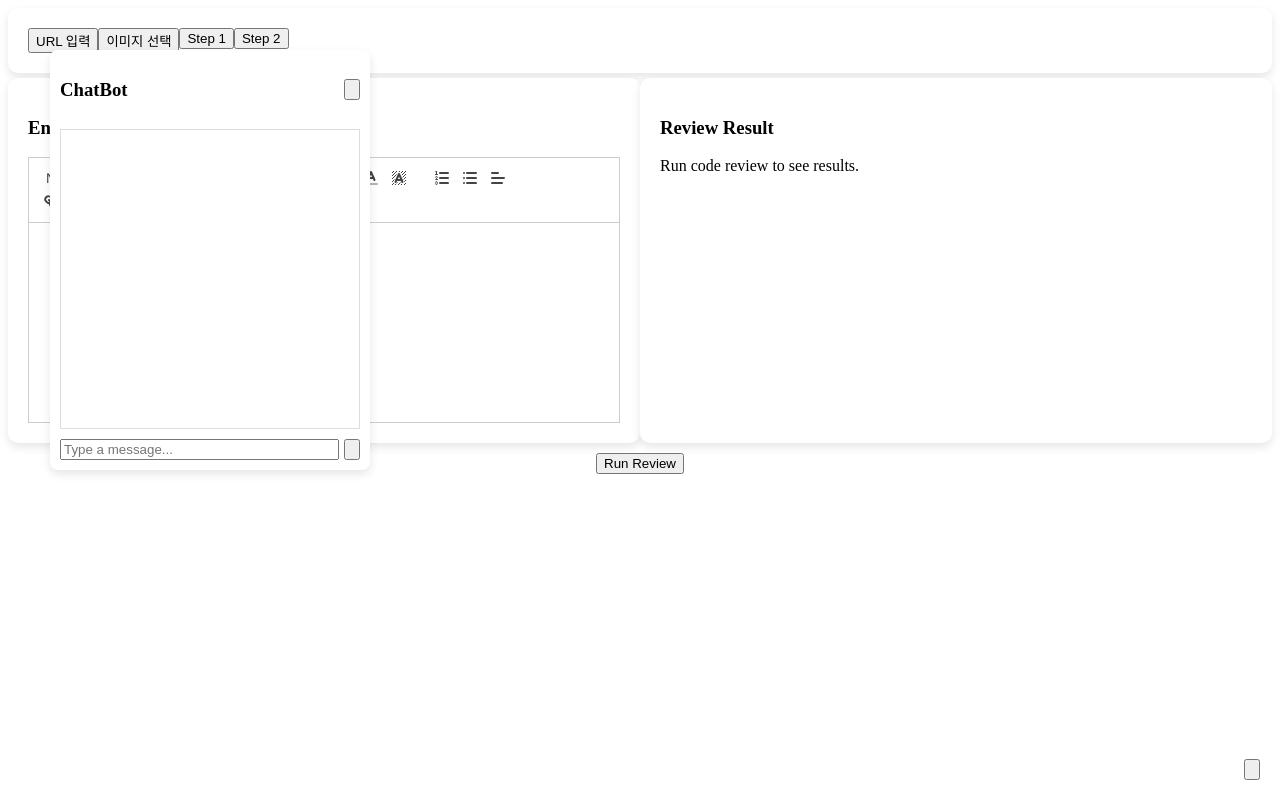
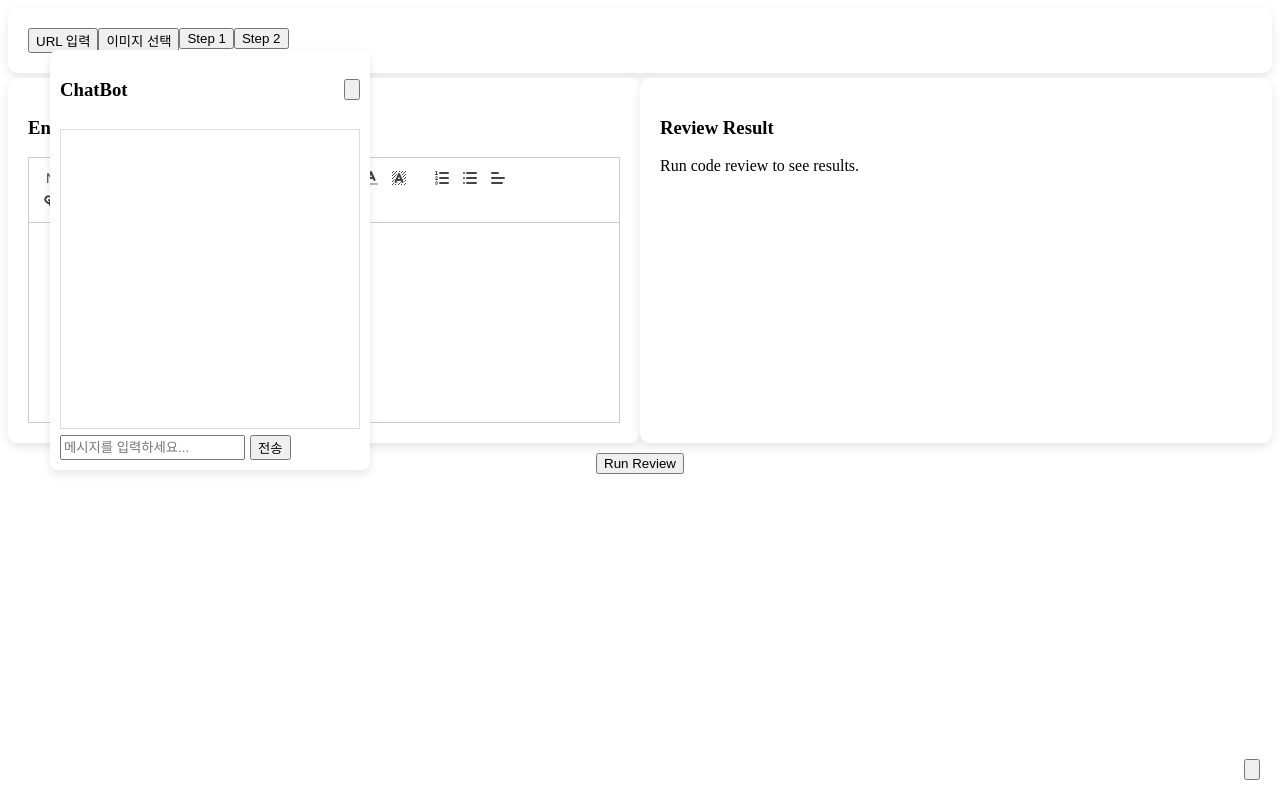
Before and after one commit to HyeongSikkk/code_review, a Next.js app in the folder frontend/: page /ReviewPage in a window 1280 px wide. Both pictures are taken after a click on the button 1252 px from the left and 769 px from the top of the page. Built offline with nearby package versions, Linux system fonts and the light colour scheme.

Commit message:
chatbot 컴포넌트 분리 및 css추가

```diff
--- a/frontend/package.json
+++ b/frontend/package.json
@@ -11,7 +11,7 @@
   },
   "dependencies": {
     "gsap": "^3.12.7",
-    "next": "^15.1.6",
+    "next": "^15.1.7",
     "primeicons": "^7.0.0",
     "primereact": "^10.9.2",
     "quill": "^2.0.3",
--- /dev/null
+++ b/frontend/src/components/Chatbot.tsx
@@ -0,0 +1,79 @@
+import React, { useState, useRef, useEffect } from "react";
+import "../styles/review.css";
+import { InputText } from "primereact/inputtext";
+import { ScrollPanel } from "primereact/scrollpanel";
+import { Button } from "primereact/button";
+
+const Chatbot: React.FC = () => {
+  const [chatOpen, setChatOpen] = useState<boolean>(false); // 챗봇 토글 상태
+  const [chatMessages, setChatMessages] = useState<{ sender: string; text: string }[]>([]); // 채팅 메시지 상태
+  const [userInput, setUserInput] = useState<string>(""); // 사용자 입력 상태
+  const scrollRef = useRef<HTMLDivElement | null>(null);
+
+  // 스크롤을 최신 메시지로 이동
+  useEffect(() => {
+    if (scrollRef.current) {
+      scrollRef.current.scrollTop = scrollRef.current.scrollHeight;
+    }
+  }, [chatMessages]);
+
+  const sendMessage = () => {
+    if (userInput.trim() === "") return;
+
+    const newMessages = [...chatMessages, { sender: "user", text: userInput }];
+    setChatMessages(newMessages);
+    setUserInput("");
+
+    // 챗봇 응답 (추후 백엔드 연결 가능)
+    setTimeout(() => {
+      setChatMessages((prevMessages) => [
+        ...prevMessages,
+        { sender: "bot", text: "이해했어요! 더 도와드릴까요?" },
+      ]);
+    }, 1000);
+  };
+
+  return (
+    <>
+      {/* 챗봇 열기 버튼 */}
+      <Button
+        icon="pi pi-comments"
+        className="p-button-rounded p-button-secondary chatbot-button"
+        style={{ position: "fixed", bottom: "20px", right: "20px", zIndex: 1000 }}
+        onClick={() => setChatOpen(!chatOpen)}
+      />
+
+      {/* 챗봇 창 */}
+      {chatOpen && (
+        <div className="chatbot-window">
+          <div className="chatbot-header">
+            <h3>ChatBot</h3>
+            <Button icon="pi pi-times" className="p-button-text" onClick={() => setChatOpen(false)} />
+          </div>
+
+          {/* 채팅 메시지 영역 */}
+          <ScrollPanel ref={scrollRef} className="chatbot-messages">
+            {chatMessages.map((msg, index) => (
+              <div key={index} className={`chat-message ${msg.sender}`}>
+                <div className="chat-bubble">{msg.text}</div>
+              </div>
+            ))}
+          </ScrollPanel>
+
+          {/* 입력창 */}
+          <div className="chatbot-input">
+            <InputText
+              value={userInput}
+              onChange={(e) => setUserInput(e.target.value)}
+              placeholder="메시지를 입력하세요..."
+              className="w-full"
+            />
+            <Button label="전송" icon="pi pi-send" className="p-button-primary" onClick={sendMessage} />
+          </div>
+        </div>
+      )}
+    </>
+  );
+};
+
+export default Chatbot;
--- a/frontend/src/pages/ReviewPage.tsx
+++ b/frontend/src/pages/ReviewPage.tsx
@@ -5,37 +5,18 @@ import { Button } from 'primereact/button';
 import { Editor } from 'primereact/editor';
 import UrlOrFileUploader from '../components/UrlOrFileUploader';
 import StepSelector from '../components/StepSelector';
-import { InputText } from 'primereact/inputtext';
-import { ScrollPanel } from 'primereact/scrollpanel';
+import Chatbot from '../components/Chatbot';
 
 
 const ReviewPage: React.FC = () => {
   const [code, setCode] = useState<string>(''); // 코드 입력 상태
   const [reviewResult, setReviewResult] = useState<string | null>(null); // 코드 리뷰 결과
-  const [chatOpen, setChatOpen] = useState<boolean>(false); // 챗봇 토글 상태
-  const [chatMessages, setChatMessages] = useState<{ sender: string; text: string }[]>([]); // 채팅 메시지 상태
-  const [userInput, setUserInput] = useState<string>(''); // 사용자 입력 상태
 
   // 코드 리뷰 실행
   const handleReview = () => {
     console.log('Code submitted for review:', code);
     setReviewResult('✔ Code is clean and optimized! ✅'); // TODO: 백엔드 API 연동 예정
   };
-  // 챗봇 메시지 전송 핸들러
-  const sendMessage = () => {
-    if (userInput.trim() === '') return;
-
-    const newMessages = [...chatMessages, { sender: 'user', text: userInput }];
-    setChatMessages(newMessages);
-    setUserInput('');
-
-    // 챗봇 응답 (추후 백엔드 연결 가능)
-    setTimeout(() => {
-      setChatMessages(prevMessages => [...prevMessages, { sender: 'bot', text: '이해했어요! 더 도와드릴까요?' }]);
-    }, 1000);
-  };
-
-
 
   return (
     <div className="review-page">
@@ -46,7 +27,6 @@ const ReviewPage: React.FC = () => {
         <div className='step-input'>
           <StepSelector />
         </div>
-
       </div>
 
       {/* ✅ 코드 입력과 결과를 가로로 배치 */}
@@ -70,74 +50,11 @@ const ReviewPage: React.FC = () => {
 
       {/* 코드 검사 버튼 (아래) */}
       <div className='review-button'>
-      <Button label="Run Review" icon="pi pi-search" className="p-button-lg p-button-primary review-button" onClick={handleReview} />
+        <Button label="Run Review" icon="pi pi-search" className="p-button-lg p-button-primary review-button" onClick={handleReview} />
       </div>
-      {/* ✅ 챗봇 버튼 (우측 하단) */}
-      <Button
-        icon="pi pi-comments"
-        className="p-button-rounded p-button-secondary chatbot-button"
-        style={{ position: 'fixed', bottom: '20px', right: '20px', zIndex: 1000 }}
-        onClick={() => setChatOpen(!chatOpen)}
-      />
-
-      {/* ✅ 챗봇 대화창 (화면이 어두워지지 않도록 Dialog 대신 div 사용) */}
-      {chatOpen && (
-        <div
-          className="chatbot-window"
-          style={{
-            position: 'fixed',
-            top: '50px',
-            left: '50px',
-            width: '300px',
-            height: '400px',
-            backgroundColor: 'white',
-            boxShadow: '0px 4px 10px rgba(0,0,0,0.1)',
-            borderRadius: '8px',
-            padding: '10px',
-            zIndex: 1001
-          }}
-        >
-          <div className="chatbot-header" style={{ display: 'flex', justifyContent: 'space-between', alignItems: 'center', marginBottom: '10px' }}>
-            <h3>ChatBot</h3>
-            <Button icon="pi pi-times" className="p-button-text" onClick={() => setChatOpen(false)} />
-          </div>
-
-          {/* 채팅 메시지 영역 */}
-          <ScrollPanel style={{ width: '100%', height: '300px', padding: '5px', border: '1px solid #ddd' }}>
-            {chatMessages.map((msg, index) => (
-              <div key={index} style={{ textAlign: msg.sender === 'user' ? 'right' : 'left', marginBottom: '5px' }}>
-                <div
-                  style={{
-                    display: 'inline-block',
-                    padding: '5px 10px',
-                    borderRadius: '5px',
-                    backgroundColor: msg.sender === 'user' ? '#007ad9' : '#ddd',
-                    color: msg.sender === 'user' ? 'white' : 'black'
-                  }}
-                >
-                  {msg.text}
-                </div>
-              </div>
-            ))}
-          </ScrollPanel>
-
-          {/* 입력 필드 */}
-          <div style={{ display: 'flex', marginTop: '10px' }}>
-            <InputText
-              value={userInput}
-              onChange={(e) => setUserInput(e.target.value)}
-              style={{ flexGrow: 1, marginRight: '5px' }}
-              placeholder="Type a message..."
-            />
-            <Button icon="pi pi-send" className="p-button-primary" onClick={sendMessage} />
-          </div>
-        </div>
-      )}
+      <Chatbot /> {/* 챗봇*/}
     </div>
-  );
+  )
 };
 
-
-
-
 export default ReviewPage;
--- a/frontend/src/styles/review.css
+++ b/frontend/src/styles/review.css
@@ -59,3 +59,82 @@
   top: 20px;
   left: 20px;
 }
+
+/* 챗봇 관련 스타일 */
+/* 챗봇 버튼 */
+.chatbot-button {
+position: fixed;
+bottom: 20px;
+right: 20px;
+z-index: 1000;
+}
+
+/* 챗봇 창 */
+.chatbot-window {
+position: fixed;
+top: 50px;
+left: 50px;
+width: 300px;
+height: 400px;
+background-color: white;
+box-shadow: 0px 4px 10px rgba(0, 0, 0, 0.1);
+border-radius: 8px;
+padding: 10px;
+z-index: 1001;
+display: flex;
+flex-direction: column;
+}
+
+/* 챗봇 헤더 */
+.chatbot-header {
+display: flex;
+justify-content: space-between;
+align-items: center;
+margin-bottom: 10px;
+}
+
+/* 채팅 메시지 영역 */
+.chatbot-messages {
+width: 100%;
+height: 300px;
+padding: 5px;
+border: 1px solid #ddd;
+overflow-y: auto;
+}
+
+/* 개별 메시지 */
+.chat-message {
+margin-bottom: 5px;
+}
+
+.chat-message.user {
+text-align: right;
+}
+
+.chat-message.bot {
+text-align: left;
+}
+
+/* 말풍선 스타일 */
+.chat-bubble {
+display: inline-block;
+padding: 5px 10px;
+border-radius: 5px;
+}
+
+.chat-message.user .chat-bubble {
+background-color: #007ad9;
+color: white;
+}
+
+.chat-message.bot .chat-bubble {
+background-color: #ddd;
+color: black;
+}
+
+/* 입력창 */
+.chatbot-input {
+display: flex;
+gap: 5px;
+margin-top: auto;
+}
```
Also changed, not shown: 1 other file (tests, documents, lock files or other folders). Lines whose indentation alone changed are shown as unchanged.
